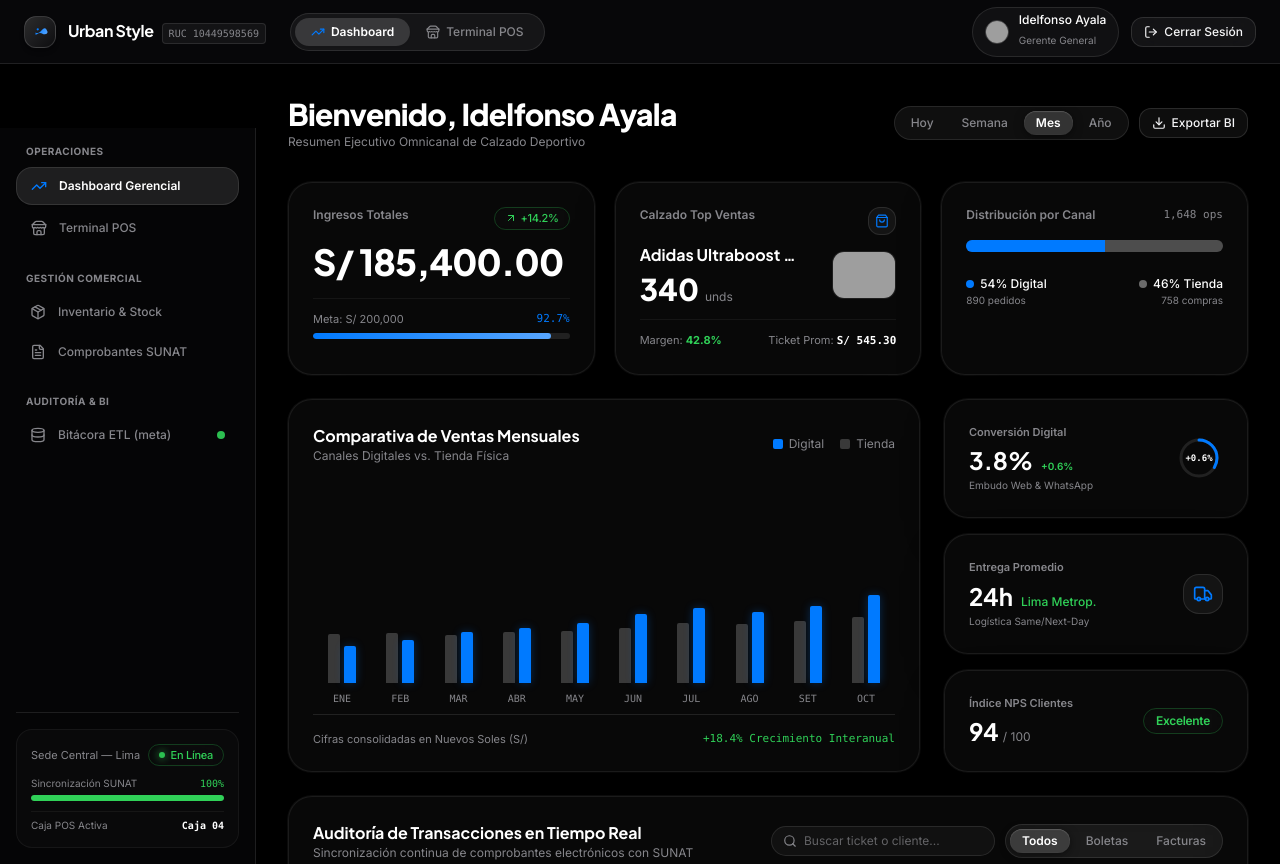
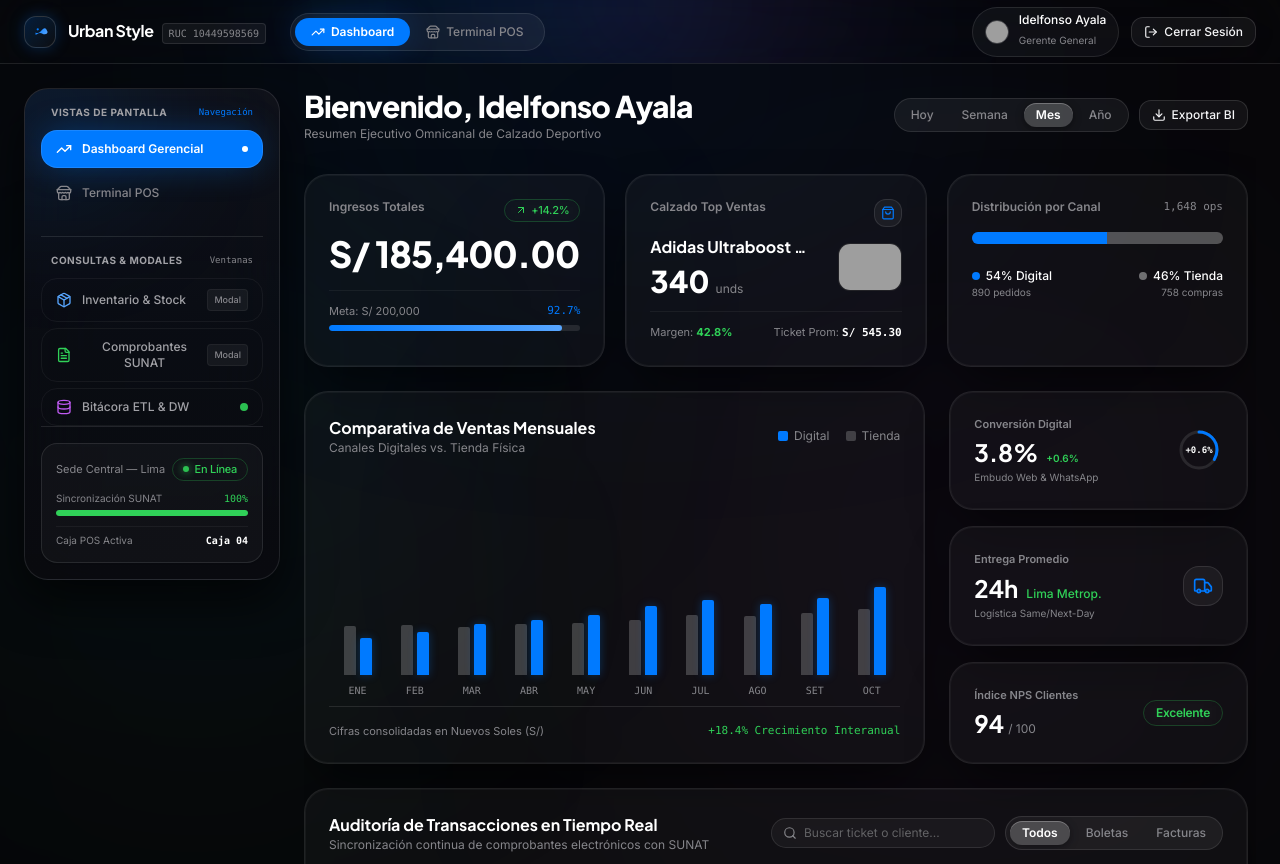
Before and after one commit to jeffryjara/urbanstyle, an Astro site: page / in a window 1280 px wide. Shown: the top 864 px of the page. Built offline with nearby package versions, Linux system fonts and the light colour scheme; Astro itself is replaced by a stand-in of ours; grey boxes are pictures that could not be loaded.

Commit message:
fix(ui): eliminate hover subpixel artifacts, add diffused ambient lighting, and create floating sticky sidebar with view separation

```diff
--- a/src/components/App.tsx
+++ b/src/components/App.tsx
@@ -9,7 +9,6 @@ import { INITIAL_USERS } from '../data/initialData';
 
 export const App: React.FC = () => {
   // Session state: null = login screen, or active UserSession
-  // Default to Gerencia for immediate interactive testing
   const [currentUser, setCurrentUser] = useState<UserSession | null>(INITIAL_USERS.gerencia);
   const [currentView, setCurrentView] = useState<'dashboard' | 'pos'>('dashboard');
 
@@ -31,8 +30,14 @@ export const App: React.FC = () => {
   }
 
   return (
-    <div className="min-h-screen bg-black text-[#F5F5F7] flex flex-col overflow-hidden">
-      {/* 1. Full-width Top Navigation Bar (Header Normal, No Floating Pill) */}
+    <div className="relative min-h-screen bg-[#070709] text-[#F5F5F7] flex flex-col overflow-hidden">
+      {/* Multi-layered diffused ambient background gradients */}
+      <div className="fixed -top-12 left-1/4 w-[650px] h-64 bg-apple-blue/[0.10] rounded-full blur-[140px] pointer-events-none -z-0" />
+      <div className="fixed top-20 left-4 w-[380px] h-[550px] bg-apple-blue/[0.08] rounded-full blur-[160px] pointer-events-none -z-0" />
+      <div className="fixed bottom-10 left-8 w-[320px] h-[350px] bg-[#30D158]/[0.06] rounded-full blur-[150px] pointer-events-none -z-0" />
+      <div className="fixed top-1/3 right-12 w-[550px] h-[550px] bg-apple-purple/[0.05] rounded-full blur-[180px] pointer-events-none -z-0" />
+
+      {/* 1. Full-width Top Navigation Bar */}
       <Navbar
         user={currentUser}
         currentView={currentView}
@@ -40,17 +45,17 @@ export const App: React.FC = () => {
         onLogout={handleLogout}
       />
 
-      {/* 2. Main Body with Fixed-Width Full-Height Sidebar + Scrollable Content */}
-      <div className="flex-1 flex w-full h-[calc(100vh-4rem)] overflow-hidden">
-        {/* Fixed Persistent Sidebar (Always w-64, Never Resizes) */}
+      {/* 2. Main Flex Container: Floating Sticky Sidebar + Scrollable Content */}
+      <div className="flex-1 flex w-full max-w-[1720px] mx-auto p-4 md:p-5 lg:p-6 gap-6 h-[calc(100vh-4rem)] overflow-hidden relative z-10">
+        {/* Floating Glass Sidebar (Sticky & Pinned - Never Scrolls) */}
         <Sidebar
           user={currentUser}
           currentView={currentView}
           onViewChange={setCurrentView}
         />
 
-        {/* Dynamic Main View Area */}
-        <main className="flex-1 h-full overflow-y-auto custom-scrollbar p-4 md:p-6 lg:p-8 bg-black">
+        {/* Dynamic Scrollable Content (ONLY this section moves upon scrolling) */}
+        <main className="flex-1 h-full overflow-y-auto custom-scrollbar pr-1 md:pr-2">
           {currentView === 'dashboard' ? (
             <Dashboard
               user={currentUser}
--- a/src/components/layout/Navbar.tsx
+++ b/src/components/layout/Navbar.tsx
@@ -1,5 +1,5 @@
 import React from 'react';
-import { LogOut, Store, TrendingUp } from 'lucide-react';
+import { LogOut, Store, TrendingUp, Sparkles } from 'lucide-react';
 import { GlassButton } from '../ui/GlassButton';
 import type { UserSession } from '../../types';
 
@@ -17,11 +17,15 @@ export const Navbar: React.FC<NavbarProps> = ({
   onLogout,
 }) => {
   return (
-    <header className="w-full h-16 border-b border-white/10 bg-[#09090b]/85 backdrop-blur-2xl sticky top-0 z-40 px-4 md:px-6 flex items-center justify-between">
+    <header className="relative w-full h-16 border-b border-white/10 bg-gradient-to-r from-[#09090b]/92 via-[#0c101c]/88 to-[#09090b]/92 backdrop-blur-2xl sticky top-0 z-40 px-4 md:px-6 flex items-center justify-between overflow-hidden">
+      {/* Top subtle ambient glow orbs */}
+      <div className="absolute -top-12 left-1/4 w-96 h-24 bg-apple-blue/20 rounded-full blur-[80px] pointer-events-none" />
+      <div className="absolute -top-12 right-1/3 w-80 h-24 bg-apple-purple/15 rounded-full blur-[90px] pointer-events-none" />
+
       {/* Left: Brand Identity */}
-      <div className="flex items-center gap-6">
+      <div className="flex items-center gap-6 relative z-10">
         <div className="flex items-center gap-3">
-          <div className="w-8 h-8 rounded-xl bg-gradient-to-br from-white/15 to-white/[0.03] border border-white/15 p-1.5 flex items-center justify-center shadow-md">
+          <div className="w-8 h-8 rounded-xl bg-gradient-to-br from-apple-blue/20 to-white/[0.03] border border-white/15 p-1.5 flex items-center justify-center shadow-[0_0_15px_rgba(0,122,255,0.25)]">
             <svg viewBox="0 0 40 40" className="w-full h-full text-white" fill="none">
               <path
                 d="M10 26C13 26 15 22 20 22C25 22 26 25 31 25C34 25 36 23 37 20L34 14C32 11 29 11 26 14L20 20C17 23 13 23 10 21V26Z"
@@ -46,24 +50,24 @@ export const Navbar: React.FC<NavbarProps> = ({
           </div>
         </div>
 
-        {/* Center-Left: Segmented Switcher for View */}
-        <div className="hidden sm:inline-flex rounded-full bg-white/[0.06] border border-white/10 p-1">
+        {/* Center-Left: Main View Switcher */}
+        <div className="hidden sm:inline-flex rounded-full bg-white/[0.05] border border-white/10 p-1 isolate">
           <button
             onClick={() => onViewChange('dashboard')}
             className={`px-4 py-1.5 rounded-full text-xs transition-all duration-200 cursor-pointer flex items-center gap-1.5 ${
               currentView === 'dashboard'
-                ? 'bg-white/15 text-white shadow-sm font-semibold'
+                ? 'bg-apple-blue text-white shadow-apple-glow font-semibold'
                 : 'text-[#86868B] hover:text-white hover:bg-white/5 font-medium'
             }`}
           >
-            <TrendingUp className="w-3.5 h-3.5 text-apple-blue" />
+            <TrendingUp className="w-3.5 h-3.5" />
             <span>Dashboard</span>
           </button>
           <button
             onClick={() => onViewChange('pos')}
             className={`px-4 py-1.5 rounded-full text-xs transition-all duration-200 cursor-pointer flex items-center gap-1.5 ${
               currentView === 'pos'
-                ? 'bg-white/15 text-white shadow-sm font-semibold'
+                ? 'bg-apple-blue text-white shadow-apple-glow font-semibold'
                 : 'text-[#86868B] hover:text-white hover:bg-white/5 font-medium'
             }`}
           >
@@ -74,7 +78,7 @@ export const Navbar: React.FC<NavbarProps> = ({
       </div>
 
       {/* Right: Active User Pill & Logout Button */}
-      <div className="flex items-center gap-3">
+      <div className="flex items-center gap-3 relative z-10">
         <div className="flex items-center gap-2.5 px-3 py-1.5 rounded-full bg-white/[0.04] border border-white/10">
           <img
             src={user.avatarUrl}
--- a/src/components/layout/Sidebar.tsx
+++ b/src/components/layout/Sidebar.tsx
@@ -5,8 +5,6 @@ import {
   Package,
   FileText,
   Database,
-  Building2,
-  CheckCircle2,
 } from 'lucide-react';
 import { Badge } from '../ui/Badge';
 import { StockModal } from '../ui/StockModal';
@@ -31,78 +29,106 @@ export const Sidebar: React.FC<SidebarProps> = ({
 
   return (
     <>
-      <aside className="w-64 min-w-[256px] max-w-[256px] shrink-0 h-[calc(100vh-4rem)] sticky top-16 border-r border-white/10 bg-[#09090b]/60 backdrop-blur-xl flex flex-col justify-between p-4 hidden lg:flex">
+      <aside className="relative w-64 min-w-[256px] max-w-[256px] shrink-0 h-full rounded-3xl border border-white/10 bg-gradient-to-b from-[#12141c]/80 via-[#0c0d14]/70 to-[#0a0a0f]/80 backdrop-blur-2xl shadow-[0_20px_50px_rgba(0,0,0,0.7)] flex flex-col justify-between p-4 hidden lg:flex overflow-hidden">
+        {/* Soft diffused glow orbs behind the glass */}
+        <div className="absolute -top-16 -left-16 w-44 h-44 bg-apple-blue/15 rounded-full blur-[70px] pointer-events-none" />
+        <div className="absolute -bottom-16 -right-16 w-44 h-44 bg-[#30D158]/12 rounded-full blur-[80px] pointer-events-none" />
+
         {/* Navigation Sections */}
-        <div className="space-y-6">
-          {/* Section 1: Operaciones Principales */}
+        <div className="space-y-6 relative z-10">
+          {/* SECTION 1: Vistas Principales (Navegación de Pantalla) */}
           <div>
-            <span className="text-[10px] font-bold text-[#86868B] uppercase tracking-wider block px-2.5 mb-2">
-              Operaciones
+            <div className="flex items-center justify-between px-2.5 mb-2.5">
+              <span className="text-[10px] font-extrabold text-[#A1A1A6] uppercase tracking-wider">
+                Vistas de Pantalla
               </span>
-            <nav className="space-y-1">
+              <span className="text-[9px] text-apple-blue font-mono font-medium">
+                Navegación
+              </span>
+            </div>
+
+            <nav className="space-y-1.5">
               <button
                 onClick={() => onViewChange('dashboard')}
-                className={`w-full flex items-center gap-3 px-3.5 py-2.5 rounded-2xl text-xs font-medium transition-all duration-200 cursor-pointer ${
+                className={`w-full flex items-center justify-between px-3.5 py-2.5 rounded-2xl text-xs font-medium transition-all duration-200 cursor-pointer ${
                   currentView === 'dashboard'
-                    ? 'bg-white/10 border border-white/10 text-white shadow-sm font-semibold'
-                    : 'text-[#86868B] hover:text-white hover:bg-white/5 border border-transparent'
+                    ? 'bg-apple-blue text-white shadow-apple-glow font-semibold border border-apple-blueLight/30'
+                    : 'text-[#86868B] hover:text-white hover:bg-white/[0.04] border border-transparent'
                 }`}
               >
-                <TrendingUp className={`w-4 h-4 ${currentView === 'dashboard' ? 'text-apple-blue' : ''}`} />
+                <span className="flex items-center gap-2.5">
+                  <TrendingUp className="w-4 h-4" />
                   <span>Dashboard Gerencial</span>
+                </span>
+                {currentView === 'dashboard' && (
+                  <span className="w-1.5 h-1.5 rounded-full bg-white shadow-sm" />
+                )}
               </button>
 
               <button
                 onClick={() => onViewChange('pos')}
-                className={`w-full flex items-center gap-3 px-3.5 py-2.5 rounded-2xl text-xs font-medium transition-all duration-200 cursor-pointer ${
+                className={`w-full flex items-center justify-between px-3.5 py-2.5 rounded-2xl text-xs font-medium transition-all duration-200 cursor-pointer ${
                   currentView === 'pos'
-                    ? 'bg-white/10 border border-white/10 text-white shadow-sm font-semibold'
-                    : 'text-[#86868B] hover:text-white hover:bg-white/5 border border-transparent'
+                    ? 'bg-apple-blue text-white shadow-apple-glow font-semibold border border-apple-blueLight/30'
+                    : 'text-[#86868B] hover:text-white hover:bg-white/[0.04] border border-transparent'
                 }`}
               >
-                <Store className={`w-4 h-4 ${currentView === 'pos' ? 'text-apple-blue' : ''}`} />
+                <span className="flex items-center gap-2.5">
+                  <Store className="w-4 h-4" />
                   <span>Terminal POS</span>
+                </span>
+                {currentView === 'pos' && (
+                  <span className="w-1.5 h-1.5 rounded-full bg-white shadow-sm" />
+                )}
               </button>
             </nav>
           </div>
 
-          {/* Section 2: Gestión Comercial */}
-          <div>
-            <span className="text-[10px] font-bold text-[#86868B] uppercase tracking-wider block px-2.5 mb-2">
-              Gestión Comercial
+          {/* SECTION 2: Consultas & Modales (Claramente separado) */}
+          <div className="pt-4 border-t border-white/10">
+            <div className="flex items-center justify-between px-2.5 mb-2.5">
+              <span className="text-[10px] font-extrabold text-[#A1A1A6] uppercase tracking-wider">
+                Consultas & Modales
               </span>
-            <nav className="space-y-1">
+              <span className="text-[9px] text-[#86868B] font-mono">
+                Ventanas
+              </span>
+            </div>
+
+            <nav className="space-y-1.5">
               <button
                 onClick={() => setIsStockOpen(true)}
-                className="w-full flex items-center gap-3 px-3.5 py-2.5 rounded-2xl text-[#86868B] hover:text-white hover:bg-white/5 text-xs font-medium transition-all duration-200 cursor-pointer"
+                className="w-full flex items-center justify-between px-3.5 py-2.5 rounded-2xl text-[#A1A1A6] hover:text-white hover:bg-white/[0.05] text-xs font-medium border border-white/5 transition-all duration-200 cursor-pointer"
               >
-                <Package className="w-4 h-4" />
+                <span className="flex items-center gap-2.5">
+                  <Package className="w-4 h-4 text-apple-blueLight" />
                   <span>Inventario & Stock</span>
+                </span>
+                <span className="text-[9px] px-1.5 py-0.5 rounded bg-white/5 text-[#86868B] border border-white/5">
+                  Modal
+                </span>
               </button>
 
               <button
                 onClick={() => setIsComprobantesOpen(true)}
-                className="w-full flex items-center gap-3 px-3.5 py-2.5 rounded-2xl text-[#86868B] hover:text-white hover:bg-white/5 text-xs font-medium transition-all duration-200 cursor-pointer"
+                className="w-full flex items-center justify-between px-3.5 py-2.5 rounded-2xl text-[#A1A1A6] hover:text-white hover:bg-white/[0.05] text-xs font-medium border border-white/5 transition-all duration-200 cursor-pointer"
               >
-                <FileText className="w-4 h-4" />
+                <span className="flex items-center gap-2.5">
+                  <FileText className="w-4 h-4 text-[#30D158]" />
                   <span>Comprobantes SUNAT</span>
+                </span>
+                <span className="text-[9px] px-1.5 py-0.5 rounded bg-white/5 text-[#86868B] border border-white/5">
+                  Modal
+                </span>
               </button>
-            </nav>
-          </div>
 
-          {/* Section 3: Data Warehouse & Pipeline (SQL Server / Spark) */}
-          <div>
-            <span className="text-[10px] font-bold text-[#86868B] uppercase tracking-wider block px-2.5 mb-2">
-              Auditoría & BI
-            </span>
-            <nav className="space-y-1">
               <button
                 onClick={() => setIsEtlOpen(true)}
-                className="w-full flex items-center justify-between px-3.5 py-2.5 rounded-2xl text-[#86868B] hover:text-white hover:bg-white/5 text-xs font-medium transition-all duration-200 cursor-pointer"
+                className="w-full flex items-center justify-between px-3.5 py-2.5 rounded-2xl text-[#A1A1A6] hover:text-white hover:bg-white/[0.05] text-xs font-medium border border-white/5 transition-all duration-200 cursor-pointer"
               >
-                <span className="flex items-center gap-3">
-                  <Database className="w-4 h-4" />
-                  <span>Bitácora ETL (meta)</span>
+                <span className="flex items-center gap-2.5">
+                  <Database className="w-4 h-4 text-apple-purple" />
+                  <span>Bitácora ETL & DW</span>
                 </span>
                 <span className="w-2 h-2 rounded-full bg-[#30D158] animate-pulse" />
               </button>
@@ -110,9 +136,9 @@ export const Sidebar: React.FC<SidebarProps> = ({
           </div>
         </div>
 
-        {/* Bottom Status Block: Always at the bottom of the full-height sidebar */}
-        <div className="pt-4 border-t border-white/10">
-          <div className="p-3.5 rounded-2xl bg-white/[0.02] border border-white/5 space-y-2.5">
+        {/* Bottom Status Block: Floating inside the sidebar */}
+        <div className="pt-4 border-t border-white/10 relative z-10">
+          <div className="p-3.5 rounded-2xl bg-white/[0.03] border border-white/10 space-y-2.5 shadow-sm">
             <div className="flex items-center justify-between text-[11px]">
               <span className="text-[#86868B] truncate max-w-[130px]">{user.location}</span>
               <Badge variant="emerald" dot className="text-[10px] py-0 px-2">En Línea</Badge>
@@ -136,7 +162,7 @@ export const Sidebar: React.FC<SidebarProps> = ({
         </div>
       </aside>
 
-      {/* Interactive Modals triggered from the Sidebar */}
+      {/* Interactive Modals */}
       <StockModal isOpen={isStockOpen} onClose={() => setIsStockOpen(false)} />
       <ComprobantesModal isOpen={isComprobantesOpen} onClose={() => setIsComprobantesOpen(false)} />
 
@@ -146,7 +172,7 @@ export const Sidebar: React.FC<SidebarProps> = ({
           <div className="relative w-full max-w-2xl bg-[#0e0e11] border border-white/15 rounded-3xl p-6 md:p-8 shadow-2xl overflow-hidden animate-scale-in text-[#F5F5F7]">
             <div className="flex items-center justify-between pb-4 border-b border-white/10">
               <div className="flex items-center gap-3">
-                <div className="w-10 h-10 rounded-2xl bg-apple-blue/15 border border-apple-blue/30 flex items-center justify-center text-apple-blue">
+                <div className="w-10 h-10 rounded-2xl bg-apple-purple/15 border border-apple-purple/30 flex items-center justify-center text-apple-purple">
                   <Database className="w-5 h-5" />
                 </div>
                 <div>
@@ -160,7 +186,7 @@ export const Sidebar: React.FC<SidebarProps> = ({
               </div>
               <button
                 onClick={() => setIsEtlOpen(false)}
-                className="p-1.5 rounded-full text-[#86868B] hover:text-white hover:bg-white/10 transition-colors"
+                className="p-1.5 rounded-full text-[#86868B] hover:text-white hover:bg-white/10 transition-colors cursor-pointer"
               >
                 ✕
               </button>
@@ -192,9 +218,9 @@ export const Sidebar: React.FC<SidebarProps> = ({
               <span className="text-[#86868B]">Esquemas dw.FactVentas / meta.BitacoraETL</span>
               <button
                 onClick={() => setIsEtlOpen(false)}
-                className="px-4 py-1.5 rounded-xl bg-apple-blue text-white text-xs font-semibold hover:bg-apple-blueLight transition-colors"
+                className="px-4 py-1.5 rounded-xl bg-apple-blue text-white text-xs font-semibold hover:bg-apple-blueLight transition-colors cursor-pointer"
               >
-                Entendido
+                Cerrar Auditoría
               </button>
             </div>
           </div>
--- a/src/components/ui/SegmentedControl.tsx
+++ b/src/components/ui/SegmentedControl.tsx
@@ -35,7 +35,7 @@ export function SegmentedControl<T extends string = string>({
   return (
     <div
       role="tablist"
-      className={`inline-flex items-center rounded-full bg-white/[0.06] border border-white/10 backdrop-blur-xl ${sizeClasses[size]} ${className}`}
+      className={`inline-flex items-center rounded-full bg-white/[0.06] border border-white/10 overflow-hidden select-none isolate ${sizeClasses[size]} ${className}`}
     >
       {options.map((option) => {
         const isActive = option.id === value;
@@ -45,10 +45,10 @@ export function SegmentedControl<T extends string = string>({
             role="tab"
             aria-selected={isActive}
             onClick={() => onChange(option.id)}
-            className={`relative flex items-center justify-center font-medium rounded-full transition-all duration-300 ease-out select-none cursor-pointer ${itemSizeClasses[size]} ${
+            className={`relative flex items-center justify-center font-medium rounded-full transition-colors duration-200 ease-out cursor-pointer ${itemSizeClasses[size]} ${
               isActive
-                ? 'bg-white/15 text-white shadow-[0_2px_10px_rgba(0,0,0,0.5),0_0.5px_1px_rgba(255,255,255,0.3)_inset] font-semibold'
-                : 'text-[#86868B] hover:text-[#F5F5F7] hover:bg-white/[0.04]'
+                ? 'bg-white/20 text-white font-semibold shadow-[0_2px_8px_rgba(0,0,0,0.4),0_1px_0_rgba(255,255,255,0.25)_inset]'
+                : 'text-[#86868B] hover:text-[#F5F5F7] hover:bg-white/[0.05]'
             }`}
           >
             {option.icon && <span className="mr-1.5 inline-flex shrink-0">{option.icon}</span>}
@@ -57,7 +57,7 @@ export function SegmentedControl<T extends string = string>({
               <span
                 className={`ml-1.5 text-[10px] px-1.5 py-0.2 rounded-full font-mono ${
                   isActive
-                    ? 'bg-white/20 text-white'
+                    ? 'bg-white/25 text-white'
                     : 'bg-white/10 text-[#86868B]'
                 }`}
               >
--- a/src/styles/global.css
+++ b/src/styles/global.css
@@ -31,51 +31,48 @@
 }
 
 @layer utilities {
-  /* Apple Liquid Glass Panel */
+  /* Apple Liquid Glass Panel - No subpixel transform to avoid GPU clipping artifacts */
   .glass-panel {
-    background: rgba(255, 255, 255, 0.03);
+    background: rgba(255, 255, 255, 0.035);
     backdrop-filter: blur(28px) saturate(190%);
     -webkit-backdrop-filter: blur(28px) saturate(190%);
     border: 1px solid rgba(255, 255, 255, 0.08);
-    box-shadow: 0 20px 50px -15px rgba(0, 0, 0, 0.7), 0 0 0 1px rgba(255, 255, 255, 0.05);
+    box-shadow: 0 20px 50px -15px rgba(0, 0, 0, 0.7), 0 0 0 1px rgba(255, 255, 255, 0.04) inset;
   }
 
   .glass-panel-hover {
-    transition: all 0.3s cubic-bezier(0.16, 1, 0.3, 1);
+    transition: background 0.25s ease, border-color 0.25s ease, box-shadow 0.25s ease;
   }
   .glass-panel-hover:hover {
-    background: rgba(255, 255, 255, 0.05);
-    border-color: rgba(255, 255, 255, 0.16);
-    transform: translateY(-2px);
-    box-shadow: 0 25px 60px -15px rgba(0, 0, 0, 0.8), 0 0 0 1px rgba(255, 255, 255, 0.12);
+    background: rgba(255, 255, 255, 0.055);
+    border-color: rgba(255, 255, 255, 0.18);
+    box-shadow: 0 25px 60px -15px rgba(0, 0, 0, 0.8), 0 0 20px rgba(0, 122, 255, 0.08);
   }
 
-  /* Apple Floating Glass Bar / Dock */
+  /* Floating Glass Bar with subtle top illumination */
   .glass-bar {
-    background: rgba(18, 18, 20, 0.78);
+    background: rgba(14, 14, 17, 0.82);
     backdrop-filter: blur(32px) saturate(200%);
     -webkit-backdrop-filter: blur(32px) saturate(200%);
     border: 1px solid rgba(255, 255, 255, 0.10);
-    box-shadow: 0 16px 40px -12px rgba(0, 0, 0, 0.65), 0 1px 2px rgba(255, 255, 255, 0.06) inset;
+    box-shadow: 0 16px 40px -12px rgba(0, 0, 0, 0.65), 0 1px 0 rgba(255, 255, 255, 0.08) inset;
   }
 
-  /* Apple Glass Button */
+  /* Apple Glass Button - Crisp and stable on hover */
   .glass-button {
     background: rgba(255, 255, 255, 0.05);
-    backdrop-filter: blur(16px);
-    -webkit-backdrop-filter: blur(16px);
     border: 1px solid rgba(255, 255, 255, 0.12);
     color: #F5F5F7;
-    transition: all 0.25s cubic-bezier(0.16, 1, 0.3, 1);
+    transition: background 0.2s ease, border-color 0.2s ease, box-shadow 0.2s ease, color 0.2s ease, transform 0.15s ease;
   }
   .glass-button:hover {
     background: rgba(255, 255, 255, 0.10);
-    border-color: rgba(255, 255, 255, 0.25);
+    border-color: rgba(255, 255, 255, 0.24);
     color: #ffffff;
-    transform: scale(1.015);
+    box-shadow: 0 2px 12px rgba(0, 0, 0, 0.3);
   }
   .glass-button:active {
-    transform: scale(0.975);
+    transform: scale(0.98);
   }
 
   /* Primary Apple Electric Blue Button */
@@ -83,31 +80,23 @@
     background: linear-gradient(180deg, #007AFF 0%, #0062cc 100%);
     color: #ffffff;
     box-shadow: 0 4px 18px -2px rgba(0, 122, 255, 0.5), 0 1px 0 rgba(255, 255, 255, 0.3) inset;
-    transition: all 0.25s cubic-bezier(0.16, 1, 0.3, 1);
+    transition: background 0.2s ease, box-shadow 0.2s ease, transform 0.15s ease;
   }
   .apple-btn-primary:hover {
     background: linear-gradient(180deg, #1a87ff 0%, #0071eb 100%);
     box-shadow: 0 6px 24px -2px rgba(0, 122, 255, 0.7), 0 1px 0 rgba(255, 255, 255, 0.4) inset;
-    transform: scale(1.01);
   }
   .apple-btn-primary:active {
-    transform: scale(0.975);
-    box-shadow: 0 2px 10px -2px rgba(0, 122, 255, 0.4);
+    transform: scale(0.98);
   }
 
-  /* iOS Segmented Control Container & Active Pill */
+  /* iOS Segmented Control - Crisp rendering without subpixel line artifacts */
   .segmented-control {
     background: rgba(255, 255, 255, 0.06);
-    border: 1px solid rgba(255, 255, 255, 0.08);
-    backdrop-filter: blur(20px);
+    border: 1px solid rgba(255, 255, 255, 0.10);
     border-radius: 9999px;
     padding: 3px;
-  }
-
-  .segmented-pill-active {
-    background: rgba(255, 255, 255, 0.16);
-    color: #ffffff;
-    box-shadow: 0 2px 8px rgba(0, 0, 0, 0.35), 0 0.5px 1px rgba(255, 255, 255, 0.25) inset;
+    isolation: isolate;
   }
 
   /* Subtle Custom Scrollbar */
@@ -119,10 +108,10 @@
     background: transparent;
   }
   .custom-scrollbar::-webkit-scrollbar-thumb {
-    background: rgba(255, 255, 255, 0.12);
+    background: rgba(255, 255, 255, 0.14);
     border-radius: 9999px;
   }
   .custom-scrollbar::-webkit-scrollbar-thumb:hover {
-    background: rgba(255, 255, 255, 0.22);
+    background: rgba(255, 255, 255, 0.24);
   }
 }
```
Lines whose indentation alone changed are shown as unchanged.
